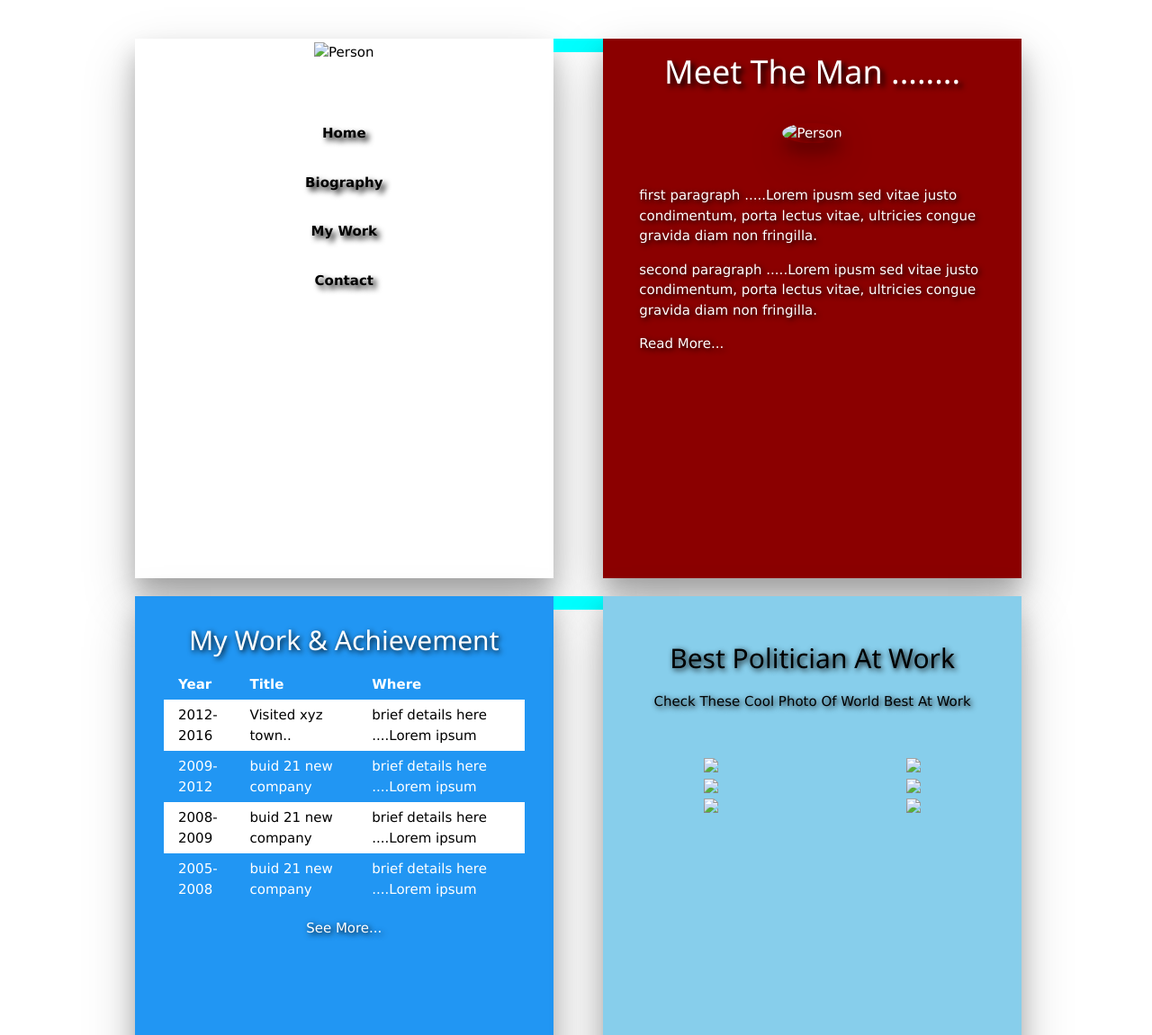
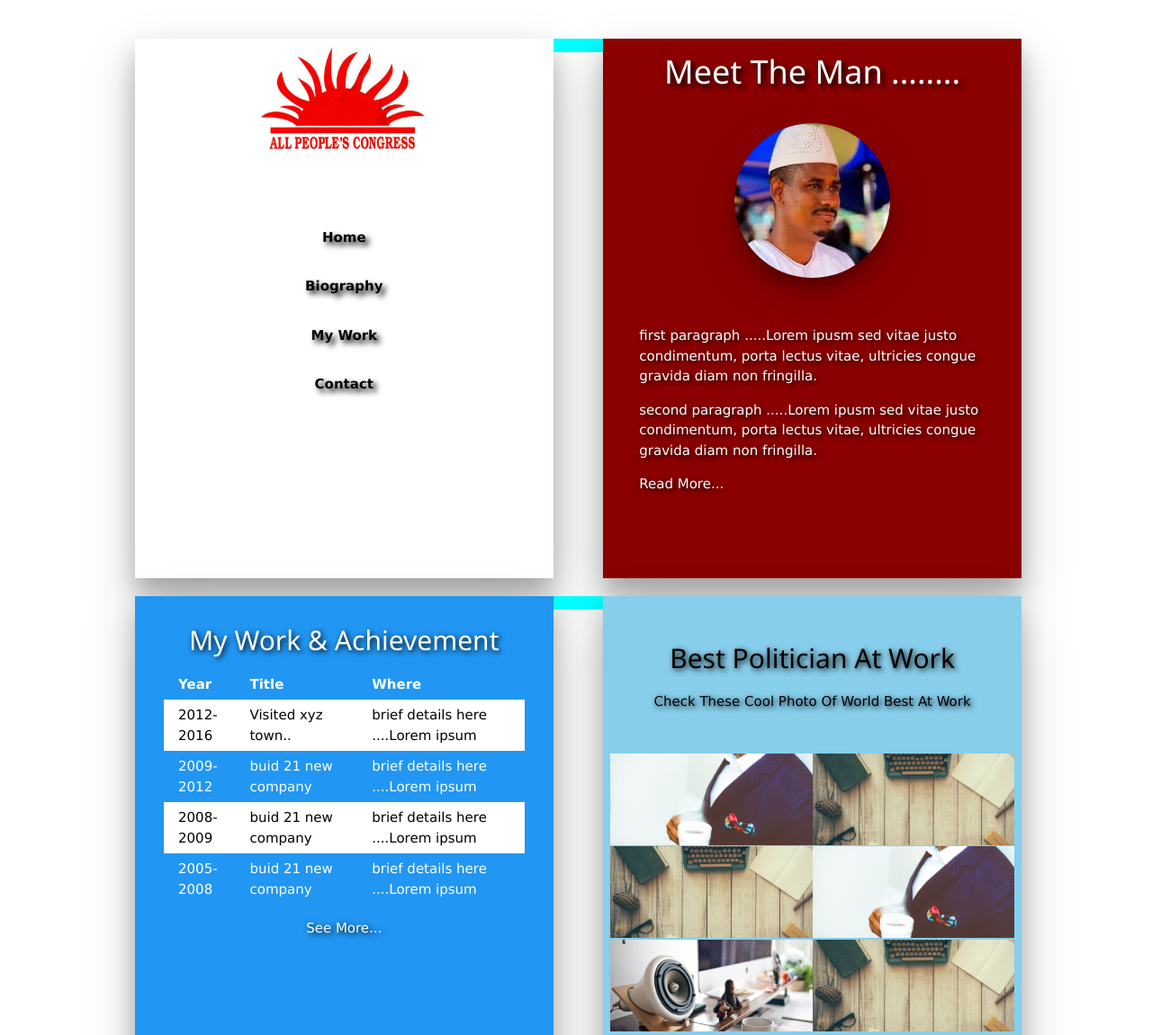
Before and after one commit to PaKandeh/Ibrahim-Kandeh-Kamara-eHealthAnswers, a plain HTML site: page index.html in a window 1280 px wide. Shown: the top 1151 px of the page at 90% size. Drawn offline with Linux system fonts and the light colour scheme.

Commit message:
Update index.html

```diff
--- a/index.html
+++ b/index.html
@@ -18,7 +18,7 @@
   <div class="w3-half w3-white w3-container w3-card-16 w3-center w3-col m5" style="height:600px">
       <!--  <h1 >My Logo -->
 	   <div class=" w3-padding-4">
-      <img src="./W3.CSS005_files/apc.jpg"  alt="Person" style="width:50%">
+      <img src="./apc.jpg"  alt="Person" style="width:50%">
     </div>
 
     <div class="w3-padding-48  " style=" text-shadow: 4px 4px 6px #000000;  "   >
@@ -42,7 +42,7 @@
 
       <h1 style=" text-shadow: 4px 4px 6px #000000; " >Meet The Man ........</h1>
 	  <div class=" w3-center w3-padding-4">
-      <img src="./W3.CSS005_files/chericoco.jpg" class="w3-margin w3-circle w3-card-12" alt="Person" style="width:40%">
+      <img src="./chericoco.jpg" class="w3-margin w3-circle w3-card-12" alt="Person" style="width:40%">
 	  </div>
       <div class="w3-left-align w3-padding-large w3-text-white">
         <p>first paragraph .....Lorem ipusm sed vitae justo condimentum, porta lectus vitae, ultricies congue gravida diam non fringilla.</p>
@@ -104,27 +104,27 @@
     </div>
     <div class="w3-row">
       <div class="w3-half">
-        <img src="./W3.CSS005_files/img_coffee.jpg" style="width:100%">
+        <img src="./img_coffee.jpg" style="width:100%">
       </div>
       <div class="w3-half">
-        <img src="./W3.CSS005_files/img_workbench.jpg" style="width:100%">
+        <img src="./img_workbench.jpg" style="width:100%">
       </div>
     </div>
     <div class="w3-row w3-hide-small">
       <div class="w3-half">
-        <img src="./W3.CSS005_files/img_workbench.jpg" style="width:100%">
+        <img src="./img_workbench.jpg" style="width:100%">
       </div>
       <div class="w3-half">
-        <img src="./W3.CSS005_files/img_coffee.jpg" style="width:100%">
+        <img src="./img_coffee.jpg" style="width:100%">
       </div>
     </div>
 
     <div class="w3-row w3-hide-small">
       <div class="w3-half">
-        <img src="./W3.CSS005_files/img_sound.jpg" style="width:100%">
+        <img src="./img_sound.jpg" style="width:100%">
       </div>
       <div class="w3-half">
-        <img src="./W3.CSS005_files/img_workbench.jpg" style="width:100%">
+        <img src="./img_workbench.jpg" style="width:100%">
       </div>
     </div>
   </div>
@@ -180,7 +180,7 @@
 <!-- Footer -->
 <div class="w3-row w3-col m12 w3-black" style="padding-left:150px; padding-right:15px">
 <footer class="w3-container ">
-  <p >Powered by  Ibrahim Kandeh Kamara AKA Ivanna K Utchakokov
+  <p >Powered by Kamara Family @ 2016 Ivanna K Utchakokov
 
 </footer>
 </div>
```
